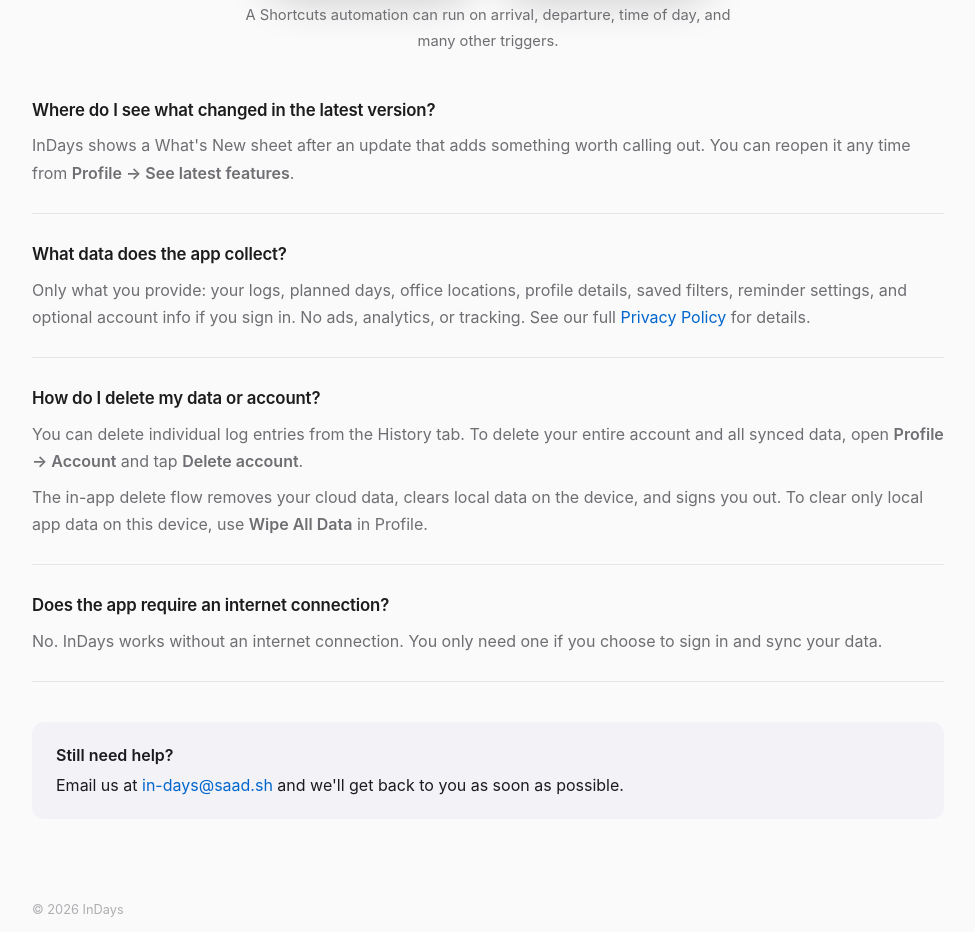
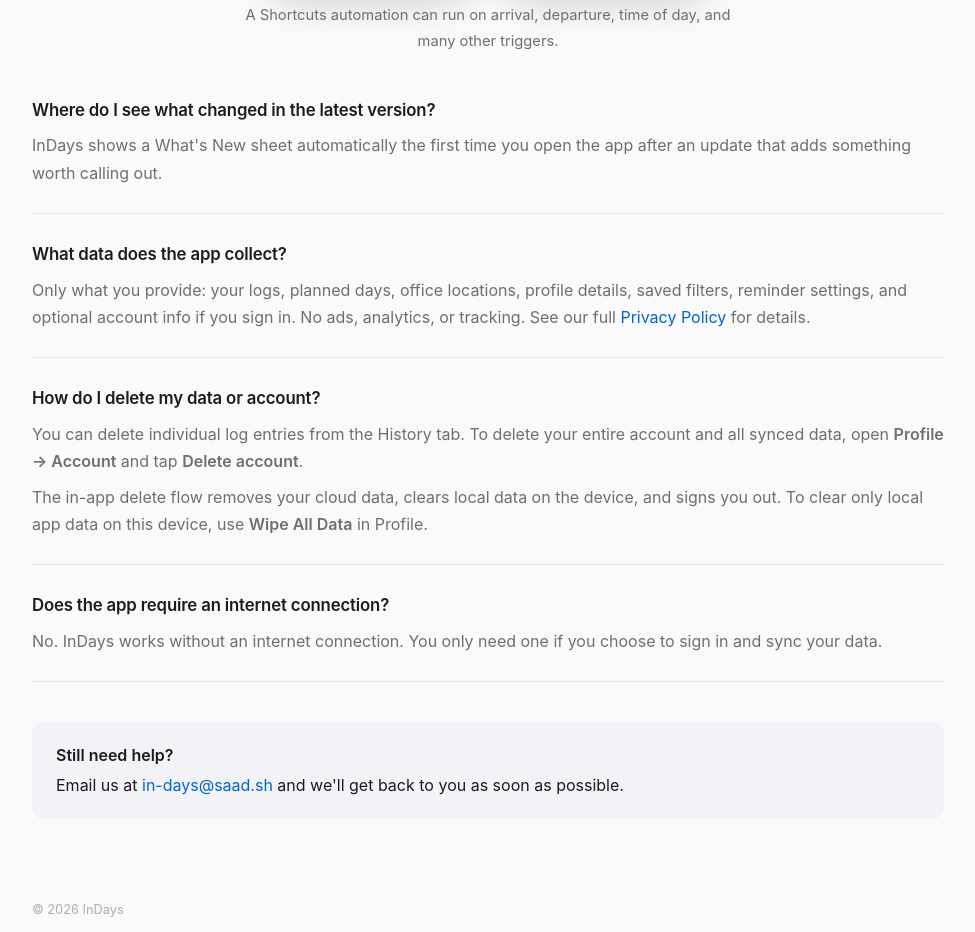
Before and after one commit to saadjs/in-days-docs, a website: page docs/support.html in a window 1280 px wide. Shown: the part 3834-4766 px from the top of the page, without its empty margins (152-1127 px from the left). Drawn offline with Linux system fonts and the light colour scheme.

Commit message:
docs: fix support FAQ referencing an unavailable feature

```diff
--- a/docs/support.html
+++ b/docs/support.html
@@ -266,8 +266,8 @@
       <div class="faq-item">
         <h2>Where do I see what changed in the latest version?</h2>
         <p>
-          InDays shows a What's New sheet after an update that adds something worth calling out. You
-          can reopen it any time from <strong>Profile &rarr; See latest features</strong>.
+          InDays shows a What's New sheet automatically the first time you open the app after an
+          update that adds something worth calling out.
         </p>
       </div>
 
```
